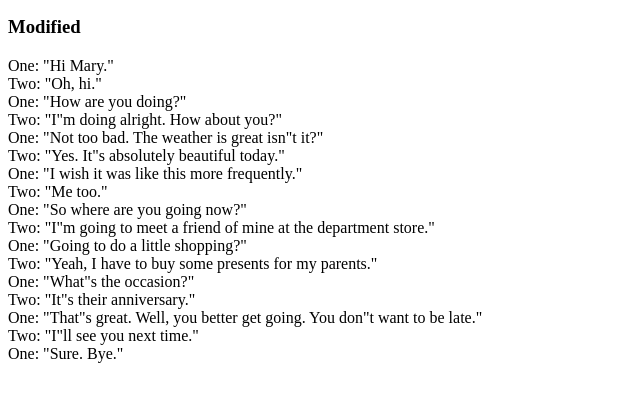
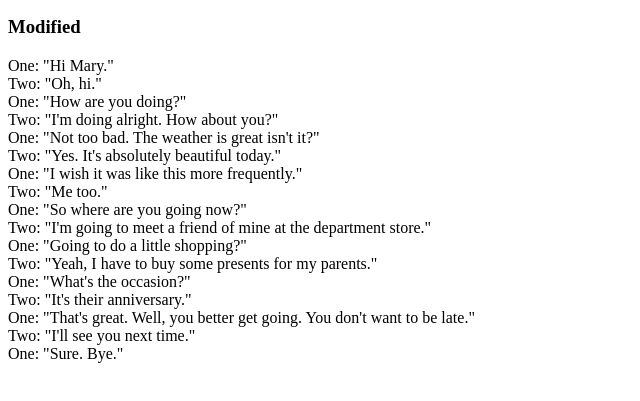
Before and after one commit to aafnx/JS-advanced, a plain HTML site: page index.html in a window 1280 px wide. Shown: the part 368-769 px from the top of the page, 0-640 px from the left. Drawn offline with Linux system fonts and the light colour scheme.

Commit message:
ДЗ-4. Выполнил задание 2 (через 2 регулярных выражения) Выполнил все задания

```diff
--- a/index.html
+++ b/index.html
@@ -47,16 +47,18 @@
   <script>
     'use strict'
 
-    // 1
+    // 1, 2
     const textSource = document.querySelector('.source').innerHTML;
     const textModifiedEl = document.querySelector('.modified');
 
     const regExp = /'/g;
+    const regExpApostrophe = /\b"\b/g;
 
-    const replacedText = textSource.replace(regExp, '"');
+    // console.log(textSource.match(regExp))
+
+    const replacedText = textSource.replace(regExp, '"').replace(regExpApostrophe, "'");
 
     textModifiedEl.insertAdjacentHTML('beforeend', replacedText);
-
 
     // 3
 
```
